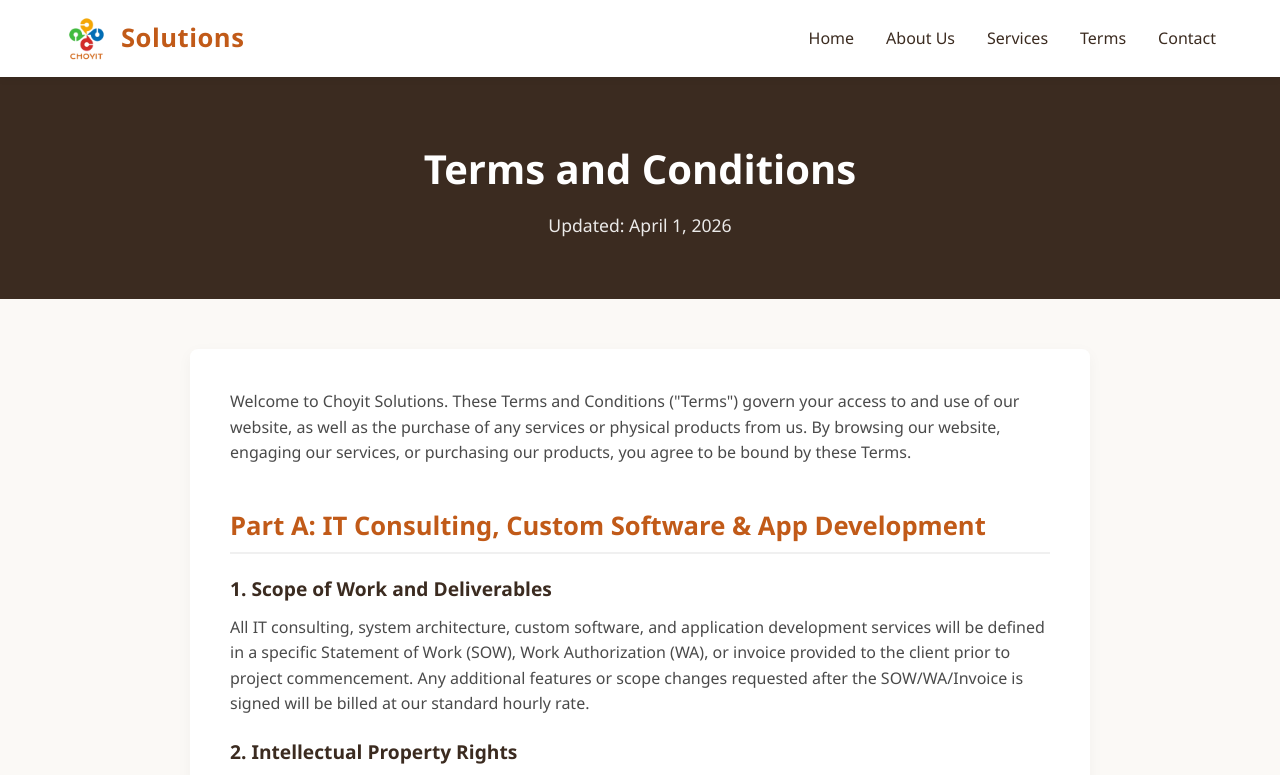
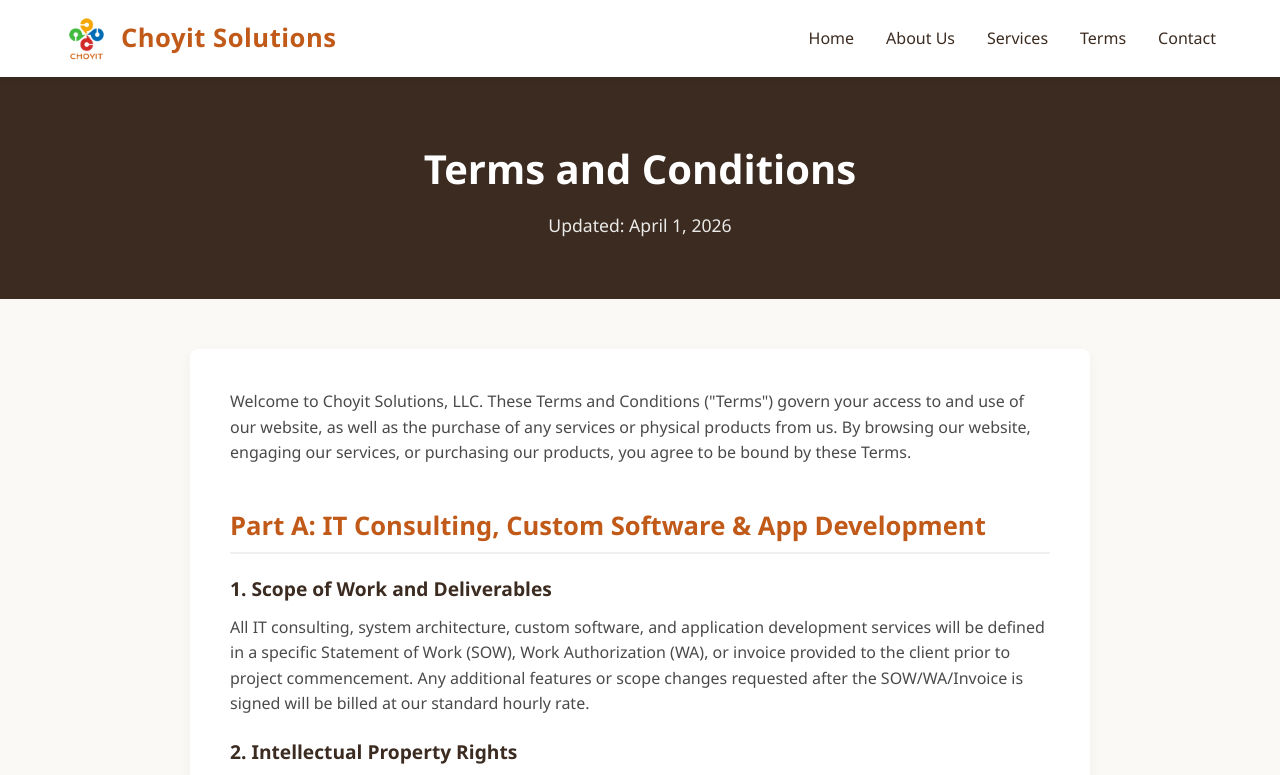
Before and after one commit to niesensoft-mike/choyit-com, a plain HTML site: page terms.html in a window 1280 px wide. Shown: the top 775 px of the page. Drawn offline with Linux system fonts and the light colour scheme.

Commit message:
Add files via upload

```diff
--- a/terms.html
+++ b/terms.html
@@ -117,7 +117,7 @@
     <header>
         <div class="logo">
             <img src="logo.png" alt="Choyit Logo">
-            Solutions
+            Choyit Solutions
         </div>
         <nav class="nav-links">
             <a href="index.html">Home</a>
@@ -136,7 +136,7 @@
 
     <!-- Terms Content -->
     <section class="content">
-        <p>Welcome to Choyit Solutions. These Terms and Conditions ("Terms") govern your access to and use of our website, as well as the purchase of any services or physical products from us. By browsing our website, engaging our services, or purchasing our products, you agree to be bound by these Terms.</p>
+        <p>Welcome to Choyit Solutions, LLC. These Terms and Conditions ("Terms") govern your access to and use of our website, as well as the purchase of any services or physical products from us. By browsing our website, engaging our services, or purchasing our products, you agree to be bound by these Terms.</p>
 
         <!-- Digital Services Section -->
         <h2>Part A: IT Consulting, Custom Software & App Development</h2>
@@ -206,7 +206,7 @@
 
     <!-- Footer -->
     <footer>
-        <p>&copy; 2026 Choyit Solutions. All rights reserved.</p>
+        <p>&copy; 2019&ndash;2026 Choyit Solutions, LLC. All rights reserved.</p>
         <p>Contact us: <a href="mailto:info@choyit.com">info@choyit.com</a></p>
     </footer>
 
```
Also changed, not shown: about.html (+1 -1 lines), contact.html (+3 -2 lines), index.html (+1 -1 lines), services.html (+2 -2 lines).
